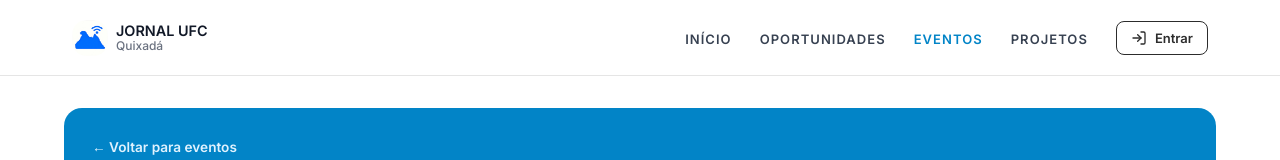
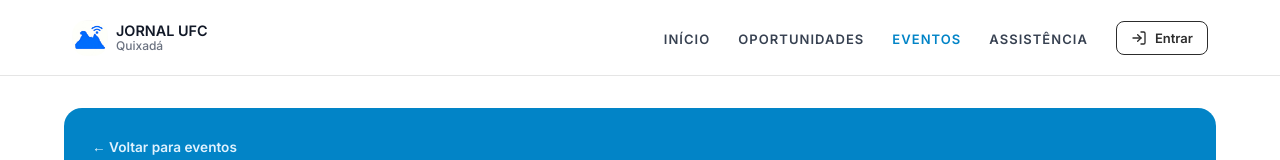
Before and after one commit to Naliat/TrabalhoGpJornal, a React (Vite) app in the folder frontend/: page /eventos/1 in a window 1280 px wide. Shown: the top 160 px of the page. Built offline with nearby package versions, Linux system fonts and the light colour scheme; no server answers.

Commit message:
chore: atualização do header

```diff
--- a/frontend/src/components/Header/Header.tsx
+++ b/frontend/src/components/Header/Header.tsx
@@ -54,7 +54,7 @@ function Header() {
 
             <li>
               <NavLink to="/projetos" className={getNavLinkClass}>
-                Projetos
+                Assistência
               </NavLink>
             </li>
           </ul>
```
